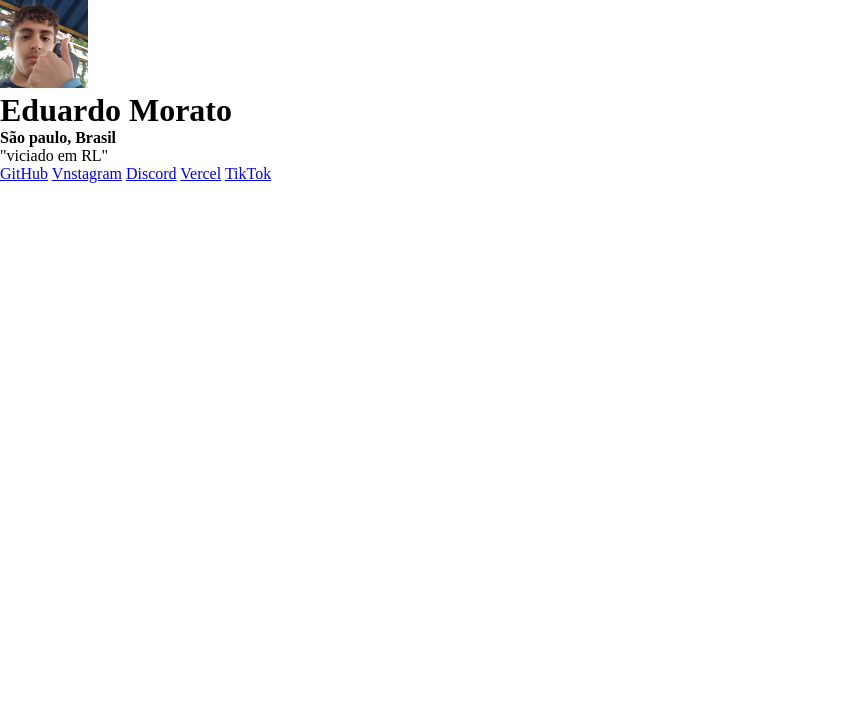
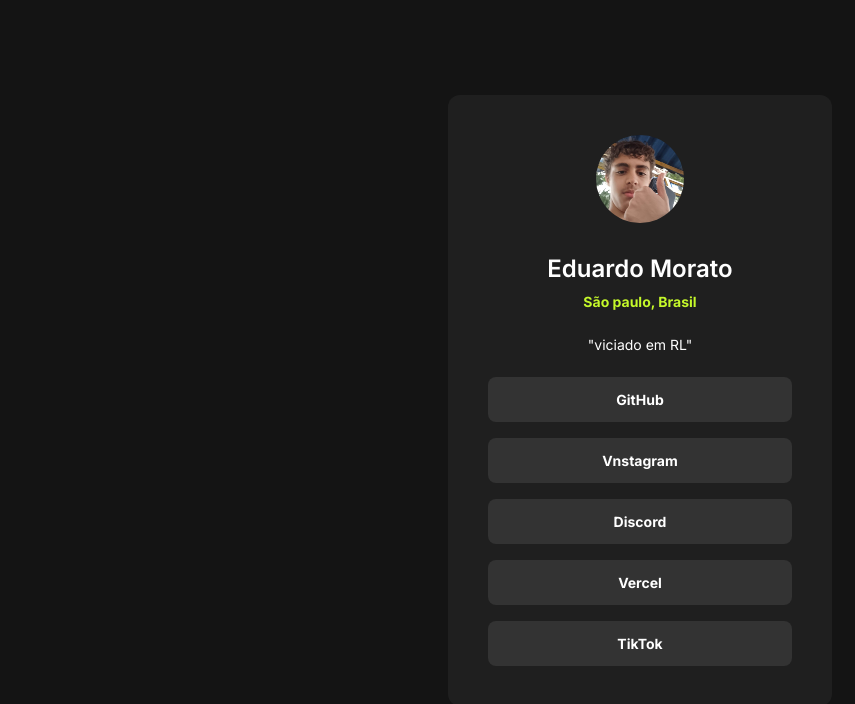
Before and after one commit to EduardoMorato/meus-links, a plain HTML site: page index.html in a window 1280 px wide. Shown: the whole page, without its empty margins (0-855 px from the left). Drawn offline with Linux system fonts and the light colour scheme.

Commit message:
desenvolvimento do CSS terminado

```diff
--- a/style.css
+++ b/style.css
@@ -2,4 +2,63 @@
     margin: 0;
     padding: 0;
     box-sizing: border-box;
+    font-family: "Inter", sans-serif;
 }
+
+body{
+    background-color: #141414;
+    height: 100vh;
+    display: flex;
+    justify-content: center;
+    align-items: center;
+}
+
+div {
+    background-color: #1F1F1F;
+    width: 384px;
+    padding: 40px;
+    text-align: center;
+    border-radius: 12px;
+}
+
+h1, p, a {
+    color: #FFF;
+}
+
+div img {
+    border-radius: 50%;
+    margin-bottom: 24px;
+}
+
+div h1 {
+    font-size: 24px;
+    line-height: 36px;
+    font-weight: 600;
+    margin-bottom: 4px;
+}
+
+div strong {
+    color: #C4F82A;
+    font-size: 14px;
+    line-height: 21px;
+}
+
+div p {
+    margin-block: 24px;
+    font-size: 14px;
+}
+
+div a + a {
+    margin-top: 16px;
+}
+
+div a{
+    display: block;
+    text-decoration: none;
+    background-color: #333333;
+    padding: 12px;
+    border-radius: 8px;
+    font-weight: 700;
+    font-size: 14px;
+    line-height: 21px;
+}
```
